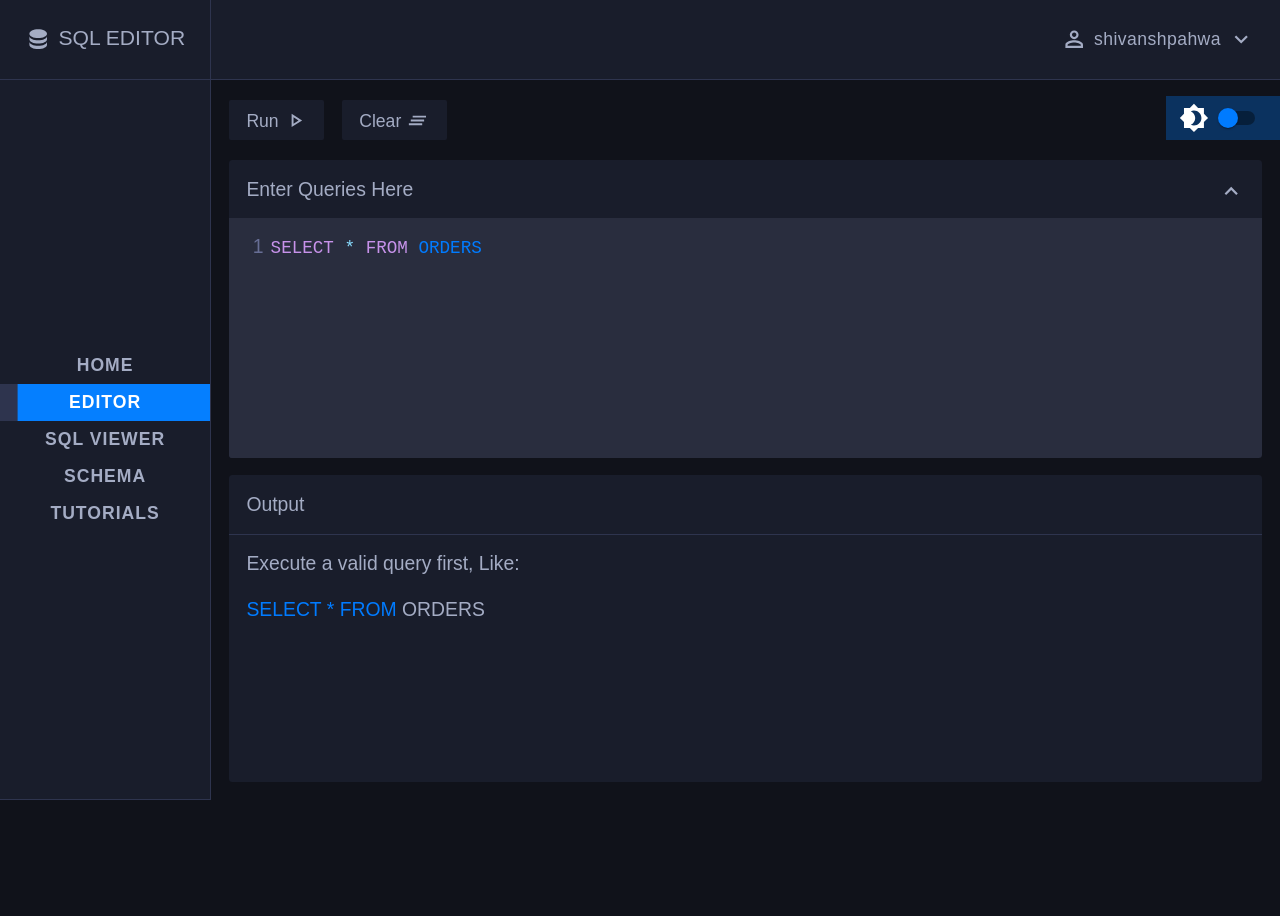
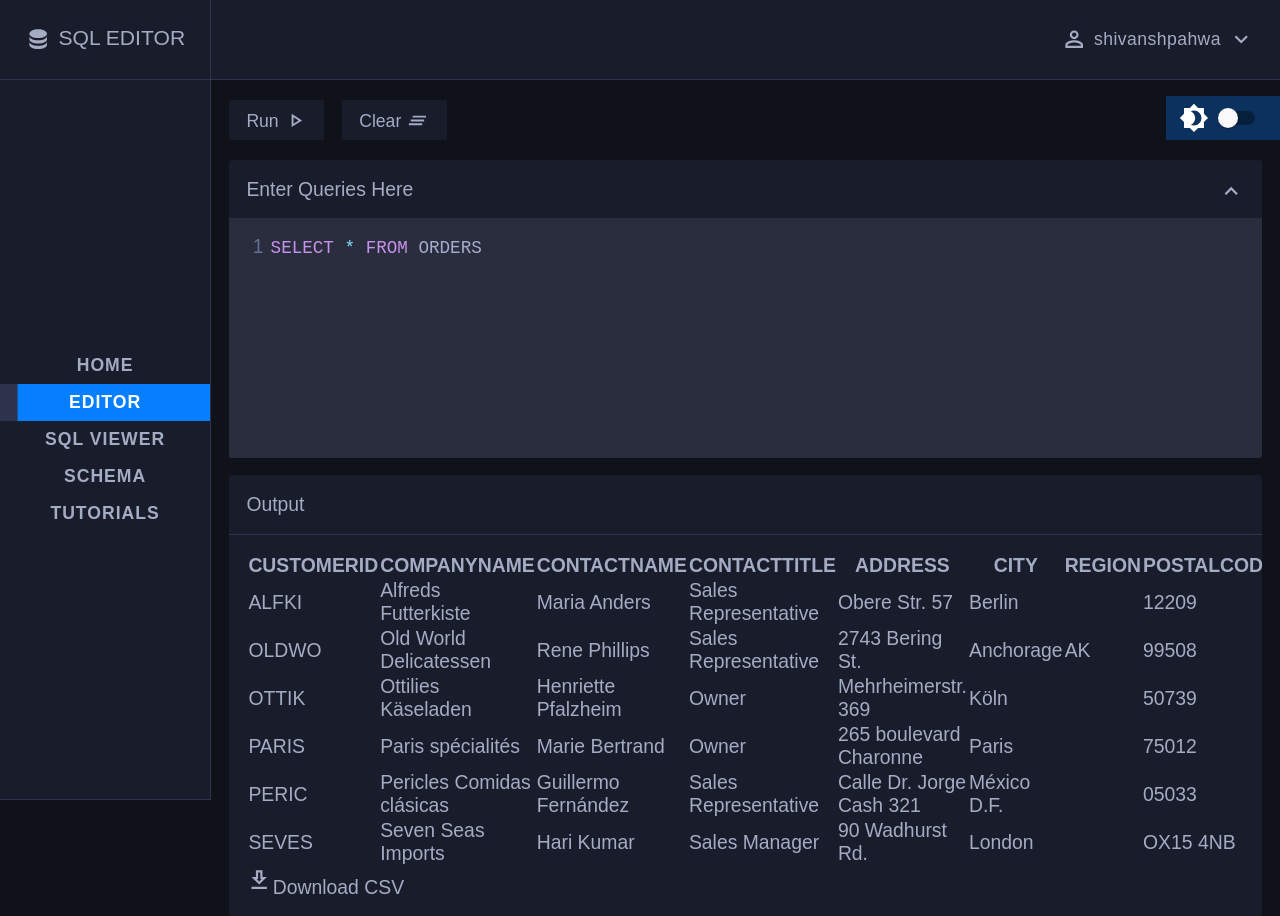
Before and after one commit to srivastavayushi/SQLEditor-Atlan, a React (Create React App) app: page /editor in a window 1280 px wide. Before the commit the page ends 800 px from the top, so only its background shows below. Built offline with nearby package versions, Linux system fonts and the light colour scheme.

Commit message:
Output Table added

```diff
--- a/package.json
+++ b/package.json
@@ -11,6 +11,7 @@
     "codemirror": "^5.61.1",
     "react": "^17.0.2",
     "react-codemirror2": "^7.2.1",
+    "react-csv": "^2.0.3",
     "react-dom": "^17.0.2",
     "react-router-dom": "^5.2.0",
     "react-scripts": "4.0.3",
--- a/src/components/Output.js
+++ b/src/components/Output.js
@@ -1,5 +1,6 @@
 import React from "react";
 import styled from "styled-components";
+import OutputTable from "./OutputTable";
 
 const Output = ({ srcDoc }) => {
   return (
@@ -14,13 +15,14 @@ const Output = ({ srcDoc }) => {
               sandbox="allow-scripts"
               frameBorder="0"
             /> */}
-            <p className="">
+            <OutputTable />
+            {/* <p className="">
               Execute a valid query first, Like:
               <br />
               <br />
               <span className="">SELECT * FROM {"  "}</span>
               ORDERS
-            </p>
+            </p> */}
           </div>
         </div>
       </div>
--- a/src/components/OutputTable.js
+++ b/src/components/OutputTable.js
@@ -1,8 +1,10 @@
 import React from "react";
-import data from "./orders.json";
-import { MdAttachment } from "react-icons/md";
+import data from "../customers.json";
+import GetAppOutlinedIcon from "@material-ui/icons/GetAppOutlined";
 import { CSVLink } from "react-csv";
+import styled from "styled-components";
 
+const OutputTable = () => {
   const columns = Object.keys(data[0]);
   const headers = columns.map((col) => {
     return {
@@ -14,12 +16,11 @@ const headers = columns.map((col) => {
   const csvReport = {
     data: data,
     headers: headers,
-  filename: "data.csv",
+    filename: "customers.csv",
   };
 
-const OutputTable = () => {
   return (
-    <div className="table__wrapper">
+    <OutputTableStyled>
       <table className="table">
         {
           <tr className="row">
@@ -42,12 +43,25 @@ const OutputTable = () => {
       </table>
       <CSVLink {...csvReport}>
         <span className="download">
-          <MdAttachment className="icon success" />
+          <GetAppOutlinedIcon className="icon success" />
           <span className="success link">Download CSV</span>
         </span>
       </CSVLink>
-    </div>
+    </OutputTableStyled>
   );
 };
 
+const OutputTableStyled = styled.div`
+  width: 100%;
+  &::-webkit-scrollbar {
+    width: 0.8rem;
+  }
+  &::-webkit-scrollbar-thumb {
+    background-color: #2a2d3e;
+  }
+  &::-webkit-scrollbar-track {
+    background-color: var(--font-light-color);
+  }
+`;
+
 export default OutputTable;
--- /dev/null
+++ b/src/customers.json
@@ -0,0 +1,81 @@
+[
+    {
+        "customerID": "ALFKI",
+        "companyName": "Alfreds Futterkiste",
+        "contactName": "Maria Anders",
+        "contactTitle": "Sales Representative",
+        "address": "Obere Str. 57",
+        "city": "Berlin",
+        "region": null,
+        "postalCode": "12209",
+        "country": "Germany",
+        "phone": "030-0074321",
+        "fax": "030-0076545"
+    },
+    {
+        "customerID": "OLDWO",
+        "companyName": "Old World Delicatessen",
+        "contactName": "Rene Phillips",
+        "contactTitle": "Sales Representative",
+        "address": "2743 Bering St.",
+        "city": "Anchorage",
+        "region": "AK",
+        "postalCode": "99508",
+        "country": "USA",
+        "phone": "(907) 555-7584",
+        "fax": "(907) 555-2880"
+    },
+    {
+        "customerID": "OTTIK",
+        "companyName": "Ottilies Käseladen",
+        "contactName": "Henriette Pfalzheim",
+        "contactTitle": "Owner",
+        "address": "Mehrheimerstr. 369",
+        "city": "Köln",
+        "region": null,
+        "postalCode": "50739",
+        "country": "Germany",
+        "phone": "0221-0644327",
+        "fax": "0221-0765721"
+    },
+    {
+        "customerID": "PARIS",
+        "companyName": "Paris spécialités",
+        "contactName": "Marie Bertrand",
+        "contactTitle": "Owner",
+        "address": "265 boulevard Charonne",
+        "city": "Paris",
+        "region": null,
+        "postalCode": "75012",
+        "country": "France",
+        "phone": "(1) 42.34.22.66",
+        "fax": "(1) 42.34.22.77"
+    },
+    {
+        "customerID": "PERIC",
+        "companyName": "Pericles Comidas clásicas",
+        "contactName": "Guillermo Fernández",
+        "contactTitle": "Sales Representative",
+        "address": "Calle Dr. Jorge Cash 321",
+        "city": "México D.F.",
+        "region": null,
+        "postalCode": "05033",
+        "country": "Mexico",
+        "phone": "(5) 552-3745",
+        "fax": "(5) 545-3745"
+    },
+
+    {
+        "customerID": "SEVES",
+        "companyName": "Seven Seas Imports",
+        "contactName": "Hari Kumar",
+        "contactTitle": "Sales Manager",
+        "address": "90 Wadhurst Rd.",
+        "city": "London",
+        "region": null,
+        "postalCode": "OX15 4NB",
+        "country": "UK",
+        "phone": "(171) 555-1717",
+        "fax": "(171) 555-5646"
+    }
+]
--- a/src/styles/GlobalStyle.js
+++ b/src/styles/GlobalStyle.js
@@ -82,18 +82,14 @@ body{
 }
 
 body::-webkit-scrollbar{
-    width: 9px;
-    background-color: #383838;
+    width: 0.8rem;
 }
 body::-webkit-scrollbar-thumb{
-    border-radius: 10px;
-    background-color: #6b6b6b;
+    background-color: #2A2D3E;
 }
 body::-webkit-scrollbar-track{
-    border-radius: 10px;
-    background-color: #383838;
+    background-color: var(--font-light-color);
 }
-
 
 a{
     font-family: inherit;
@@ -107,6 +103,7 @@ h1{
     color: var(--white-color);
     span{
         font-size: 3rem;
+        color: var(--primary-color);
         @media screen and (max-width: 502px){
             font-size: 2rem;
         }
@@ -116,9 +113,6 @@ h1{
     }
 }
 
-span{
-    color: var(--primary-color);
-}
 h6{
     color: var(--white-color);
     font-size: 1.2rem;
@@ -166,11 +160,6 @@ h6{
     }
   }
 
-
-//Global Media Queries
-
-
-
 `;
 
 export default GlobalStyle;
```
Also changed, not shown: 1 other file (tests, documents, lock files or other folders). Lines whose indentation alone changed are shown as unchanged.
